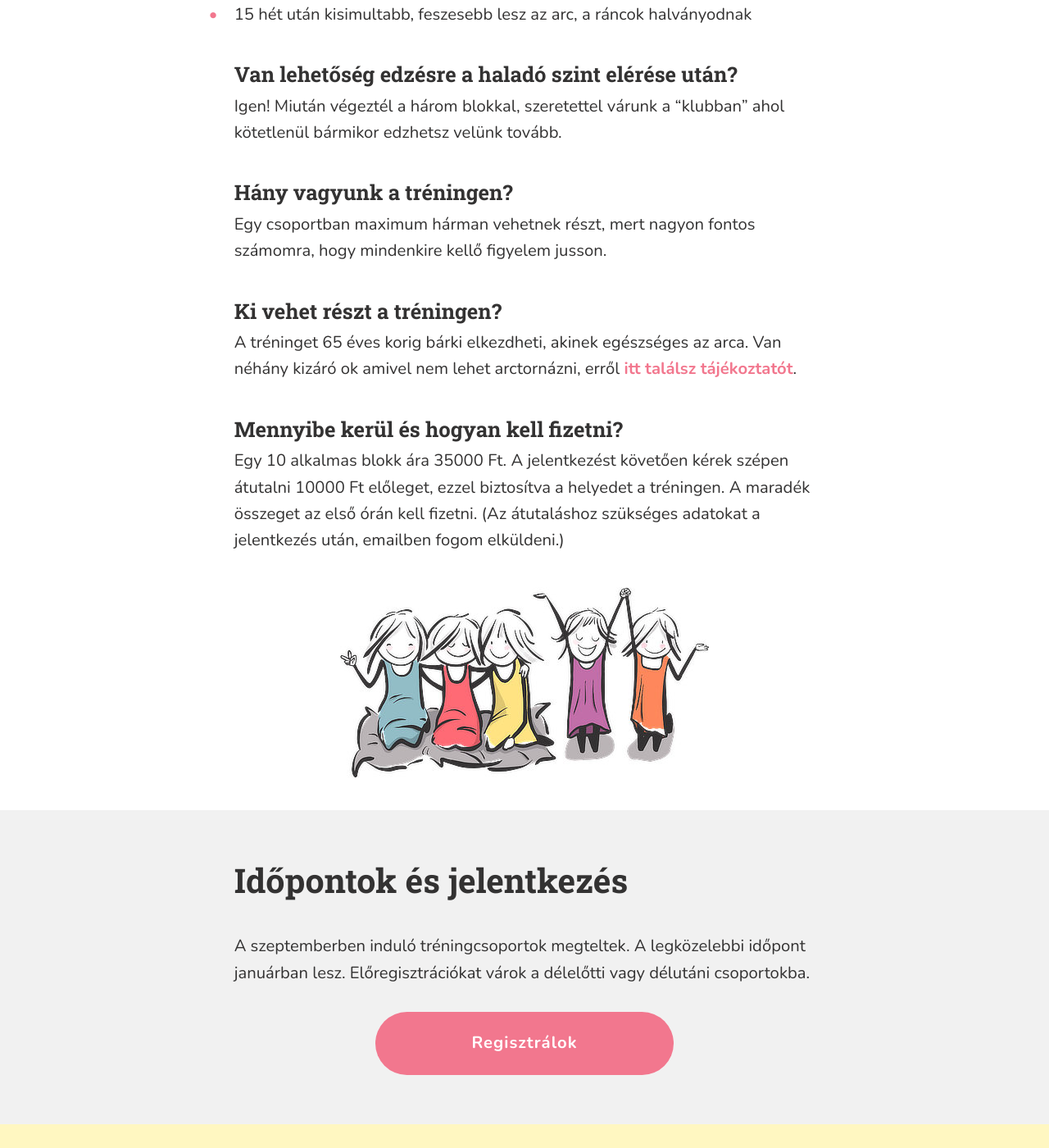
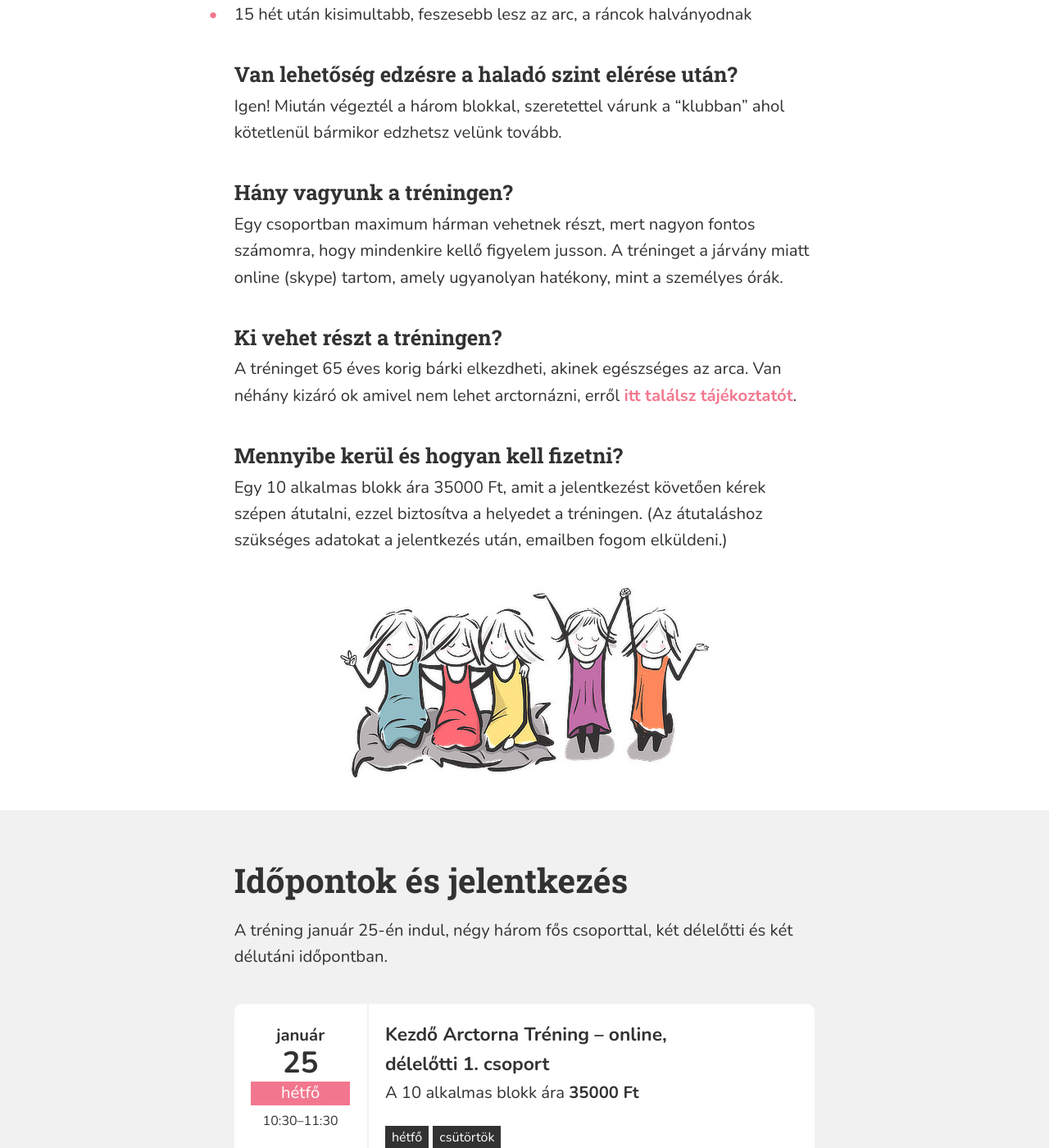
Before and after one commit to monikamudra/arctorna, a Jekyll site: the page built from trening.md, in a window 1280 px wide and 1400 px high, scrolled down 1272 px. Shown: the whole window at 82% size. Built offline with Jekyll 4.4.1, drawn with Linux system fonts in a browser that asks for light colours; some of the changed text lies outside the part shown.

Commit message:
Update training events

```diff
--- a/_data/training.yaml
+++ b/_data/training.yaml
@@ -5,33 +5,63 @@
 private_price: 70000
 price_desc: A 10 alkalmas blokk ára
 events:
-  - date: 2020-1-20T09:00
-    start: "9:00"
-    end: "10:00"
-    full: true
-    title: Kezdő Arctorna Tréning – délelőtti&nbsp;csoport
+  - date: 2021-1-25T10:30
+    start: "10:30"
+    end: "11:30"
+    full: false
+    title: Kezdő Arctorna Tréning – online, délelőtti&nbsp;1.&nbsp;csoport
     classes:
       -
         day: hétfő
-        time: "9:00"
+        time: "10:30"
       -
-        day: péntek
-        time: "11:30"
+        day: csütörtök
+        time: "8:30"
     description: >-
-      Az órák hétfőn és pénteken délelőtt vannak. Ha ez időnként nem lenne
-      alkalmas, lehetőség van a délutáni órákon való részvételre.
-  - date: 2020-1-21T16:00
-    start: "16:00"
-    end: "17:00"
-    full: true
-    title: Kezdő Arctorna Tréning – délutáni&nbsp;csoport
+      Az órák hétfőn és csütörtökön délelőtt vannak. Ha ez időnként nem lenne
+      alkalmas, lehetőség van másik csoportban való részvételre.
+  - date: 2021-1-26T8:30
+    start: "8:30"
+    end: "9:30"
+    full: false
+    title: Kezdő Arctorna Tréning – online, délelőtti&nbsp;2.&nbsp;csoport
     classes:
       -
         day: kedd
-        time: "16:00"
+        time: "8:30"
+      -
+        day: péntek
+        time: "9:00"
+    description: >-
+      Az órák kedden és pénteken délelőtt vannak. Ha ez időnként nem lenne
+      alkalmas, lehetőség van másik csoportban való részvételre.
+  - date: 2021-1-25T17:30
+    start: "17:30"
+    end: "18:30"
+    full: true
+    title: Kezdő Arctorna Tréning – online, délelőtti&nbsp;1.&nbsp;csoport
+    classes:
+      -
+        day: hétfő
+        time: "17:30"
       -
         day: csütörtök
-        time: "17:30"
+        time: "16:30"
     description: >-
-      Az órák kedden és csütörtökön délután vannak. Ha ez időnként nem lenne
-      alkalmas, lehetőség van a délelőtti órákon való részvételre.
+      Az órák hétfőn és csütörtökön délután vannak. Ha ez időnként nem lenne
+      alkalmas, lehetőség van másik csoportban való részvételre.
+  - date: 2021-1-26T17:00
+    start: "17:00"
+    end: "18:00"
+    full: false
+    title: Kezdő Arctorna Tréning – online, délelőtti&nbsp;2.&nbsp;csoport
+    classes:
+      -
+        day: kedd
+        time: "17:00"
+      -
+        day: péntek
+        time: "16:30"
+    description: >-
+      Az órák kedden és pénteken délután vannak. Ha ez időnként nem lenne
+      alkalmas, lehetőség van másik csoportban való részvételre.
--- a/_includes/training-details.md
+++ b/_includes/training-details.md
@@ -26,7 +26,7 @@
 
 ### Hány vagyunk a tréningen?
 
-Egy csoportban maximum hárman vehetnek részt, mert nagyon fontos számomra, hogy mindenkire kellő figyelem jusson.
+Egy csoportban maximum hárman vehetnek részt, mert nagyon fontos számomra, hogy mindenkire kellő figyelem jusson. A tréninget a járvány miatt online (skype) tartom, amely ugyanolyan hatékony, mint a személyes órák.
 
 ### Ki vehet részt a tréningen?
 
@@ -37,10 +37,9 @@
 ### Mennyibe kerül és hogyan kell fizetni?
 
 Egy 10 alkalmas blokk <span class="u-NoWrap">ára
-{{ site.data.training.price }}&nbsp;Ft.</span> A jelentkezést követően kérek
-szépen átutalni {{ site.data.training.deposit }}&nbsp;Ft előleget, ezzel biztosítva a helyedet a tréningen.
-A maradék összeget az első órán kell fizetni. (Az átutaláshoz szükséges adatokat
-a jelentkezés után, emailben fogom elküldeni.)
+{{ site.data.training.price }}&nbsp;Ft</span>, amit a jelentkezést követően kérek szépen átutalni, ezzel biztosítva a helyedet a tréningen.
+(Az átutaláshoz szükséges adatokat a jelentkezés után, emailben fogom
+elküldeni.)
 
 
 [kerdesek]: {{ site.baseurl }}{% link kerdesek.md %}
--- a/_layouts/trening.html
+++ b/_layouts/trening.html
@@ -55,18 +55,17 @@
     <div class="c-ContentBlock">
       <h2>Időpontok és jelentkezés</h2>
     </div>
+    <div class="c-ContentBlock u-MarginTop">
+      <div class="c-Article">
+        <p>
+          A tréning január 25-én indul, négy három fős csoporttal, két délelőtti
+          és két délutáni időpontban.
+        </p>
+      </div>
+    </div>
     <div class="c-ContentBlock u-MarginTopXLarge">
       {% include events.html data = data.events price = data.price price_desc =
       data.price_desc address = data.address description = data.description %}
-    </div>
-    <div class="c-ContentBlock u-MarginTop">
-      <div class="c-Article">
-        <p>
-          A szeptemberben induló tréningcsoportok megteltek. A legközelebbi
-          időpont januárban lesz. Előregisztrációkat várok a délelőtti vagy
-          délutáni csoportokba.
-        </p>
-      </div>
     </div>
     <div class="c-ContentBlock c-ContentBlock--Centered u-MarginTopLarge">
       <a class="c-Button" href="{{ data.registration_link }}">Regisztrálok</a>
```
